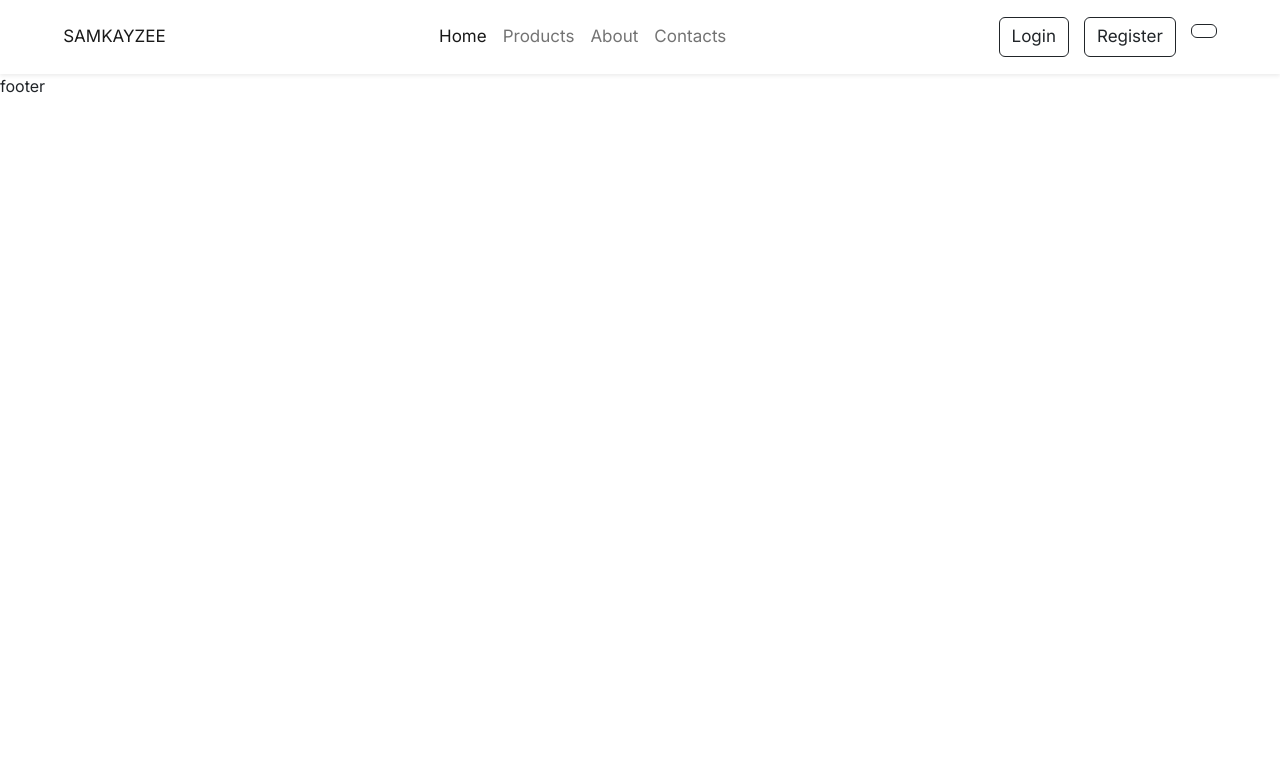
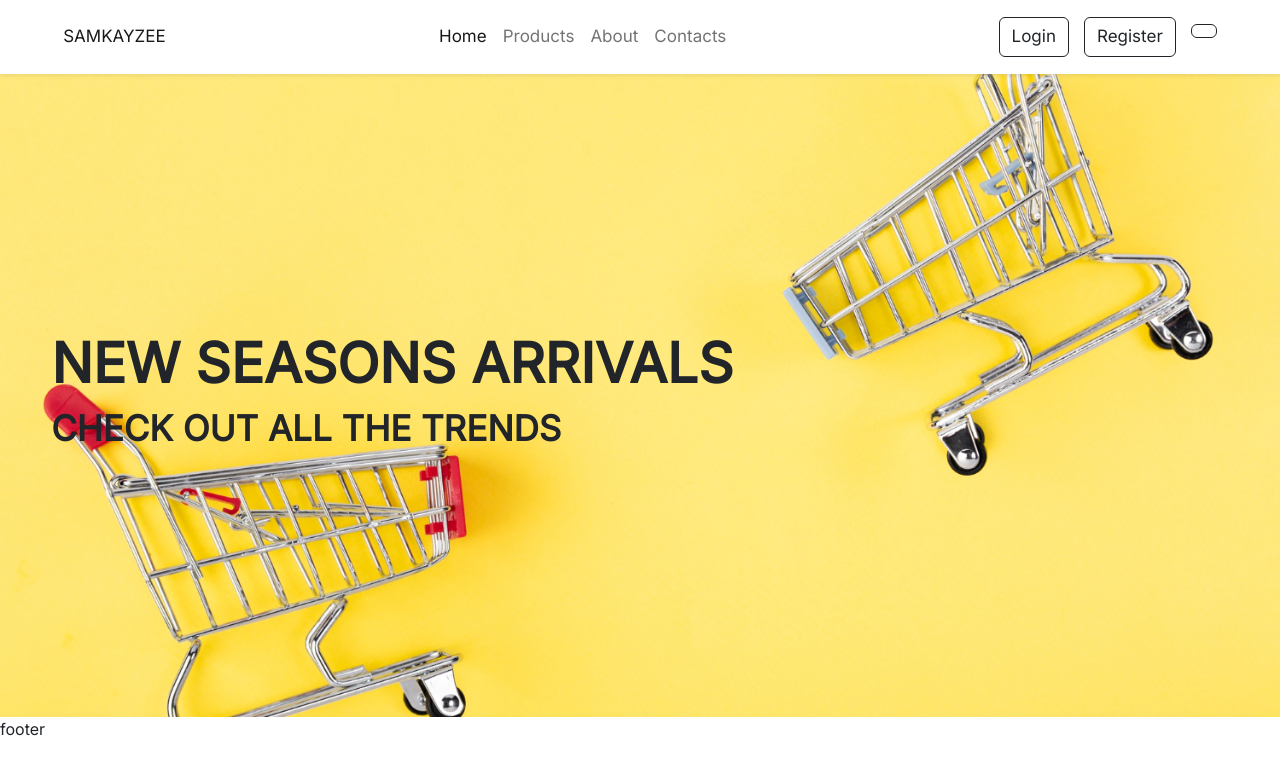
Before and after one commit to Samkayzeee/e-commerce-website, a React app: page / in a window 1280 px wide. Shown: the top 774 px of the page. Built offline with nearby package versions, Linux system fonts and the light colour scheme; the HTML template or start-up script is replaced by a standard one.

Commit message:
worked on homepage

```diff
--- a/src/components/navbar/Navbar.css
+++ b/src/components/navbar/Navbar.css
@@ -36,8 +36,8 @@
 }
 .cart-li span{
     position: absolute;
-    right: 6px;
-    top: 15px;
+    right: 2px;
+    top: 2px;
     font-size: 10px;
     font-weight: 900;
     height: 16px;
--- a/src/pages/home/Home.css
+++ b/src/pages/home/Home.css
@@ -1,4 +1,15 @@
-/* .homepage .section1{
+.homepage .section1{
     background: url('../../assets/shopping-carts-facing-each-other.jpg');
-    width: 100%;
-} */
+    background-position: center;
+    background-size: cover;
+    padding: 20% 4%;
+}
+.homepage .section1 h1{
+    font-size: 55px;
+    font-weight: 900;
+}
+.homepage .section1 h4{
+    font-size: 35px;
+    font-weight: 700;
+    margin: 1% 0;
+}
--- a/src/pages/home/Home.jsx
+++ b/src/pages/home/Home.jsx
@@ -7,7 +7,8 @@ const HomePage = () => {
         <DefaultLayout>
             <div className="homepage">
                 <div className="section1">
-
+                    <h1>NEW SEASONS ARRIVALS</h1>
+                    <h4>CHECK OUT ALL THE TRENDS</h4>
                 </div>
             </div>
         </DefaultLayout>
```
Also changed, not shown: src/components/products/Products.jsx (+10 -0 lines).
